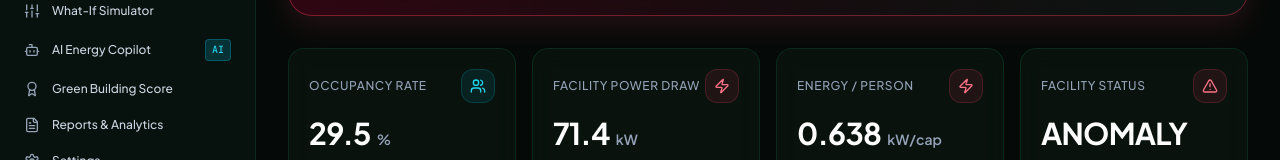
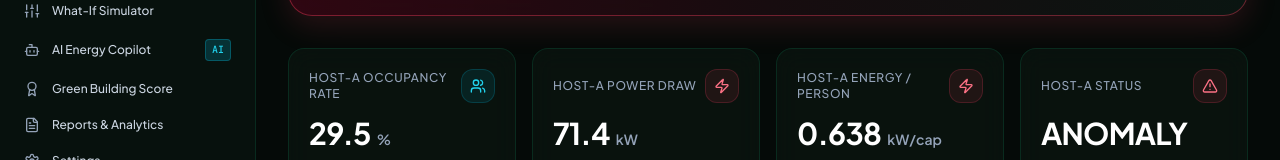
Before and after one commit to Nithyasree-ai/Ecoflux, a React (Vite) app: page /occupancy in a window 1280 px wide. Both pictures are taken after a click on the button "Hostel Block A (Click to Inspect)". Shown: the part 394-554 px from the top of the page. Built offline with nearby package versions, Linux system fonts and the light colour scheme; no server answers.

Commit message:
Enhance facility-specific AI recommendations and KPI summary cards in Occupancy Monitoring

```diff
--- a/src/lib/dataStore.tsx
+++ b/src/lib/dataStore.tsx
@@ -305,6 +305,14 @@ export const EcoFluxProvider: React.FC<{ children: ReactNode }> = ({ children })
     // If Academic HVAC throttling
     if (target.id === 'rec-01') {
       setBuildings(prev => prev.map(b => b.code === 'ACAD' ? { ...b, currentDemandKw: 76.0, hvacStatus: 'eco' } : b));
+    }
+    // If Lab heavy diagnostics shifted
+    if (target.id === 'rec-02') {
+      setBuildings(prev => prev.map(b => b.code === 'ADV-LAB' ? { ...b, currentDemandKw: 104.0 } : b));
+    }
+    // If Library daylight harvesting
+    if (target.id === 'rec-05') {
+      setBuildings(prev => prev.map(b => b.code === 'LIB' ? { ...b, currentDemandKw: 42.0 } : b));
     }
 
     addToast('success', 'Action Applied', `${target.title} executed. Estimated saving: $${target.estimatedDollarSaving}/day.`);
--- a/src/pages/OccupancyMonitoringPage.tsx
+++ b/src/pages/OccupancyMonitoringPage.tsx
@@ -24,7 +24,7 @@ import {
 } from 'lucide-react';
 
 export const OccupancyMonitoringPage: React.FC = () => {
-  const { buildings, selectedFacility, setSelectedFacility, applyRecommendation } = useEcoFlux();
+  const { buildings, selectedFacility, setSelectedFacility, applyRecommendation, recommendations } = useEcoFlux();
 
   // Centralized dynamic facility map (connected directly to live buildings state)
   const facilityMap = getFacilityDataMap(buildings);
@@ -55,9 +55,19 @@ export const OccupancyMonitoringPage: React.FC = () => {
     : (FACILITY_HEATMAPS[selectedFacility] || FACILITY_HEATMAPS['ACAD']);
 
   // Anomaly evaluation for the active view
-  const isHostASelected = selectedFacility === 'HOST-A';
+  const isFacilityAnomalous = !isAllSelected && (activeFacility?.anomalyDetected || activeFacility?.anomalyStatus === 'warning' || activeFacility?.anomalyStatus === 'alert');
   const hostABuilding = buildings.find(b => b.code === 'HOST-A');
   const isHostAAnomalous = hostABuilding?.status === 'warning' || hostABuilding?.status === 'alert';
+
+  // Active AI recommendation for selected facility
+  const facilityRec = recommendations.find(r =>
+    !isAllSelected && activeFacility && (
+      r.title.toLowerCase().includes(activeFacility.name.toLowerCase()) ||
+      r.title.toLowerCase().includes(activeFacility.code.toLowerCase()) ||
+      r.description.toLowerCase().includes(activeFacility.name.toLowerCase()) ||
+      r.description.toLowerCase().includes(activeFacility.code.toLowerCase())
+    )
+  );
 
   return (
     <div className="space-y-6 sm:space-y-8 animate-in fade-in duration-300">
@@ -164,9 +174,9 @@ export const OccupancyMonitoringPage: React.FC = () => {
             </div>
           </div>
         )
-      ) : isHostASelected && isHostAAnomalous ? (
-        // Hostel A Selected & Anomalous
-        <div className="p-5 rounded-3xl bg-gradient-to-r from-rose-950/60 via-[#170c0f] to-[#0a1511] border border-rose-500/40 backdrop-blur-xl flex flex-col md:flex-row items-start md:items-center justify-between gap-4 shadow-[0_10px_30px_rgba(244,63,94,0.15)]" data-testid="anomaly-banner-host-a">
+      ) : isFacilityAnomalous ? (
+        // Anomalous Facility Selected (e.g., Hostel Block A)
+        <div className="p-5 rounded-3xl bg-gradient-to-r from-rose-950/60 via-[#170c0f] to-[#0a1511] border border-rose-500/40 backdrop-blur-xl flex flex-col md:flex-row items-start md:items-center justify-between gap-4 shadow-[0_10px_30px_rgba(244,63,94,0.15)]" data-testid="anomaly-banner-selected">
           <div className="flex items-start gap-4">
             <div className="w-12 h-12 rounded-2xl bg-rose-500/20 border border-rose-500/40 text-rose-400 flex items-center justify-center shrink-0">
               <AlertTriangle className="w-6 h-6 animate-pulse" />
@@ -174,7 +184,7 @@ export const OccupancyMonitoringPage: React.FC = () => {
             <div>
               <div className="flex items-center gap-2">
                 <span className="text-[10px] font-mono uppercase px-2 py-0.5 rounded bg-rose-500/20 text-rose-400 font-bold border border-rose-500/40">
-                  CRITICAL ANOMALY: HOST-A
+                  CRITICAL ANOMALY: {activeFacility?.code}
                 </span>
                 <span className="text-xs text-rose-300 font-mono font-bold">Wasted Energy: $17.10/day</span>
               </div>
@@ -190,7 +200,7 @@ export const OccupancyMonitoringPage: React.FC = () => {
           <button
             id="btn-apply-load-shedding-specific"
             type="button"
-            onClick={() => applyRecommendation('rec-04')}
+            onClick={() => applyRecommendation(facilityRec?.id || 'rec-04')}
             className="px-5 py-2.5 rounded-xl bg-rose-500 hover:bg-rose-400 text-white font-bold text-xs shadow-[0_0_20px_rgba(244,63,94,0.3)] transition-all shrink-0 self-end md:self-center flex items-center gap-1.5 cursor-pointer"
           >
             <span>Apply Load Shedding</span>
@@ -220,18 +230,29 @@ export const OccupancyMonitoringPage: React.FC = () => {
             </div>
           </div>
 
-          <div className="flex items-center gap-2 self-end md:self-center">
-            <span className="px-3.5 py-1.5 rounded-xl bg-emerald-500/15 border border-emerald-500/30 text-emerald-300 font-mono text-xs font-bold">
-              ✓ ENVELOPE VERIFIED
-            </span>
-          </div>
+          {facilityRec && facilityRec.status === 'active' ? (
+            <button
+              type="button"
+              onClick={() => applyRecommendation(facilityRec.id)}
+              className="px-4 py-2.5 rounded-xl bg-emerald-500 hover:bg-emerald-400 text-black font-bold text-xs shadow-[0_0_20px_rgba(16,185,129,0.3)] transition-all shrink-0 self-end md:self-center flex items-center gap-1.5 cursor-pointer"
+            >
+              <span>{facilityRec.title}</span>
+              <ArrowRight className="w-4 h-4" />
+            </button>
+          ) : (
+            <div className="flex items-center gap-2 self-end md:self-center">
+              <span className="px-3.5 py-1.5 rounded-xl bg-emerald-500/15 border border-emerald-500/30 text-emerald-300 font-mono text-xs font-bold">
+                ✓ ENVELOPE VERIFIED
+              </span>
+            </div>
+          )}
         </div>
       )}
 
       {/* KPI Top Summary Cards */}
       <div className="grid grid-cols-2 sm:grid-cols-4 gap-3 sm:gap-4" data-testid="occupancy-kpi-row">
         <MetricBadge
-          label={isAllSelected ? "Average Occupancy" : "Occupancy Rate"}
+          label={isAllSelected ? "Average Occupancy" : `${activeFacility?.code} Occupancy Rate`}
           value={displayOccupancy}
           unit="%"
           subtext={isAllSelected ? "Across all 8 zones" : `${displayHeadcount} / ${displayCapacity} occupants`}
@@ -239,15 +260,15 @@ export const OccupancyMonitoringPage: React.FC = () => {
           variant="cyan"
         />
         <MetricBadge
-          label={isAllSelected ? "Total Power Draw" : "Facility Power Draw"}
+          label={isAllSelected ? "Total Power Draw" : `${activeFacility?.code} Power Draw`}
           value={displayPowerDraw}
           unit="kW"
           subtext={isAllSelected ? "Campus-wide demand" : `Base load: ${activeFacility?.baseLoad} kW`}
           icon={Zap}
-          variant={isHostASelected && isHostAAnomalous ? "rose" : "emerald"}
+          variant={isFacilityAnomalous ? "rose" : "emerald"}
         />
         <MetricBadge
-          label="Energy / Person"
+          label={isAllSelected ? "Campus Energy / Person" : `${activeFacility?.code} Energy / Person`}
           value={displayEnergyPerPerson.toFixed(3)}
           unit="kW/cap"
           subtext={displayEnergyPerPerson > 0.4 ? "Exceeds optimal benchmark" : "Optimal benchmark: 0.28"}
@@ -255,12 +276,12 @@ export const OccupancyMonitoringPage: React.FC = () => {
           variant={displayEnergyPerPerson > 0.4 ? "rose" : "emerald"}
         />
         <MetricBadge
-          label={isAllSelected ? "Anomalous Zones" : "Facility Status"}
-          value={isAllSelected ? `${anomalyCount}` : isHostASelected && isHostAAnomalous ? "ANOMALY" : "OPTIMAL"}
+          label={isAllSelected ? "Anomalous Zones" : `${activeFacility?.code} Status`}
+          value={isAllSelected ? `${anomalyCount}` : isFacilityAnomalous ? "ANOMALY" : "OPTIMAL"}
           unit={isAllSelected ? "facility" : ""}
-          subtext={isAllSelected ? (anomalyCount > 0 ? "Hostel Block A flagged" : "All zones optimal") : isHostASelected && isHostAAnomalous ? "+24% idle discrepancy" : "Within target envelope"}
+          subtext={isAllSelected ? (anomalyCount > 0 ? "Hostel Block A flagged" : "All zones optimal") : isFacilityAnomalous ? "+24% idle discrepancy" : "Within target envelope"}
           icon={AlertTriangle}
-          variant={isAllSelected ? (anomalyCount > 0 ? "rose" : "emerald") : isHostASelected && isHostAAnomalous ? "rose" : "emerald"}
+          variant={isAllSelected ? (anomalyCount > 0 ? "rose" : "emerald") : isFacilityAnomalous ? "rose" : "emerald"}
         />
       </div>
 
@@ -305,7 +326,7 @@ export const OccupancyMonitoringPage: React.FC = () => {
             <div className="p-3.5 rounded-xl bg-black/40 border border-emerald-500/15 space-y-2">
               <div className="flex items-center justify-between text-xs font-mono">
                 <span className="text-slate-300">Live Occupancy Rate</span>
-                <strong className={isHostASelected && isHostAAnomalous ? 'text-rose-400 text-sm' : 'text-emerald-400 text-sm'}>
+                <strong className={isFacilityAnomalous ? 'text-rose-400 text-sm' : 'text-emerald-400 text-sm'}>
                   {displayOccupancy}%
                 </strong>
               </div>
@@ -313,7 +334,7 @@ export const OccupancyMonitoringPage: React.FC = () => {
               <div className="w-full bg-black/60 h-3 rounded-full overflow-hidden border border-white/10 p-0.5">
                 <div
                   className={`h-full rounded-full transition-all duration-500 ${
-                    isHostASelected && isHostAAnomalous
+                    isFacilityAnomalous
                       ? 'bg-rose-500 shadow-[0_0_10px_rgba(244,63,94,0.5)]'
                       : displayOccupancy > 80
                       ? 'bg-emerald-400 shadow-[0_0_10px_rgba(52,211,153,0.4)]'
@@ -333,7 +354,7 @@ export const OccupancyMonitoringPage: React.FC = () => {
             <div className="grid grid-cols-2 gap-2.5 font-mono text-xs">
               <div className="p-2.5 rounded-xl bg-black/40 border border-emerald-500/10">
                 <span className="text-[10px] text-slate-400 block">Power Draw</span>
-                <strong className={isHostASelected && isHostAAnomalous ? 'text-rose-400 text-sm' : 'text-emerald-400 text-sm'}>
+                <strong className={isFacilityAnomalous ? 'text-rose-400 text-sm' : 'text-emerald-400 text-sm'}>
                   {displayPowerDraw} kW
                 </strong>
               </div>
```
